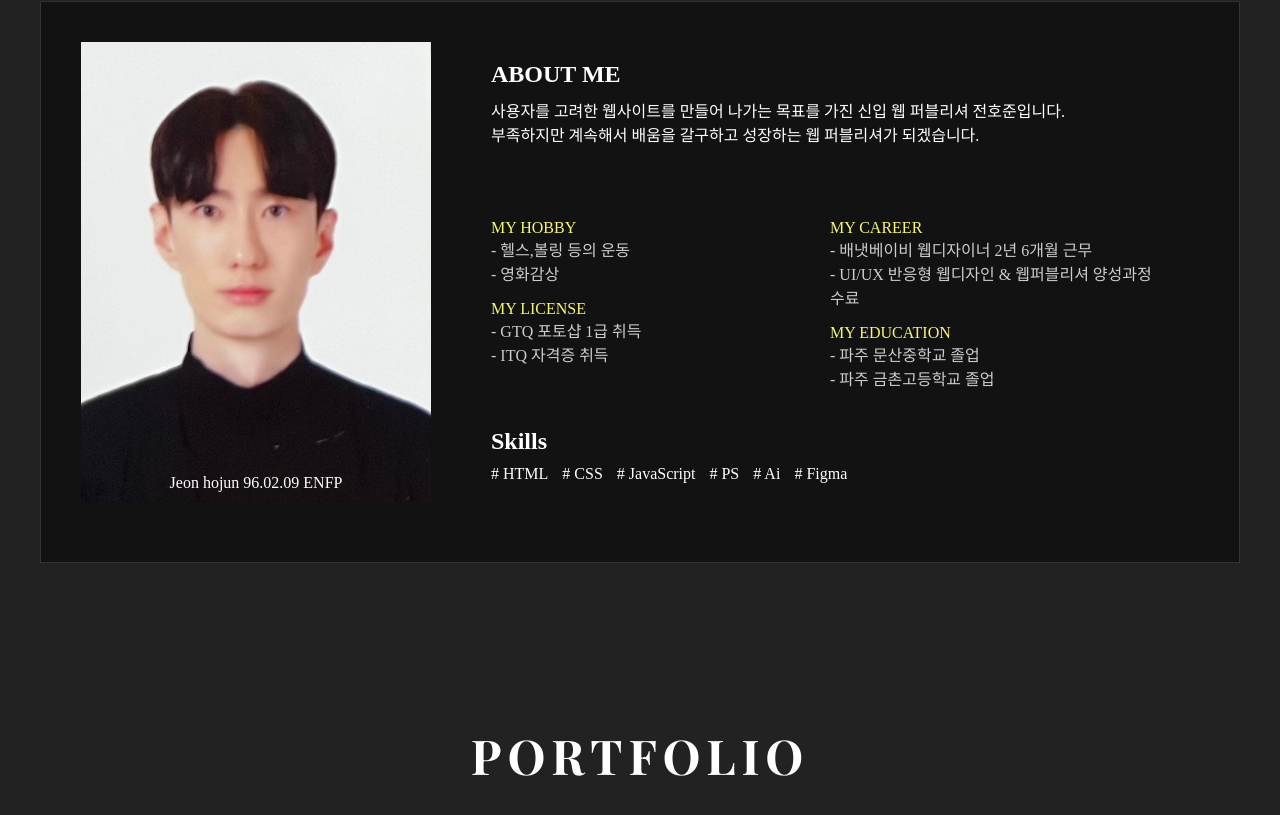
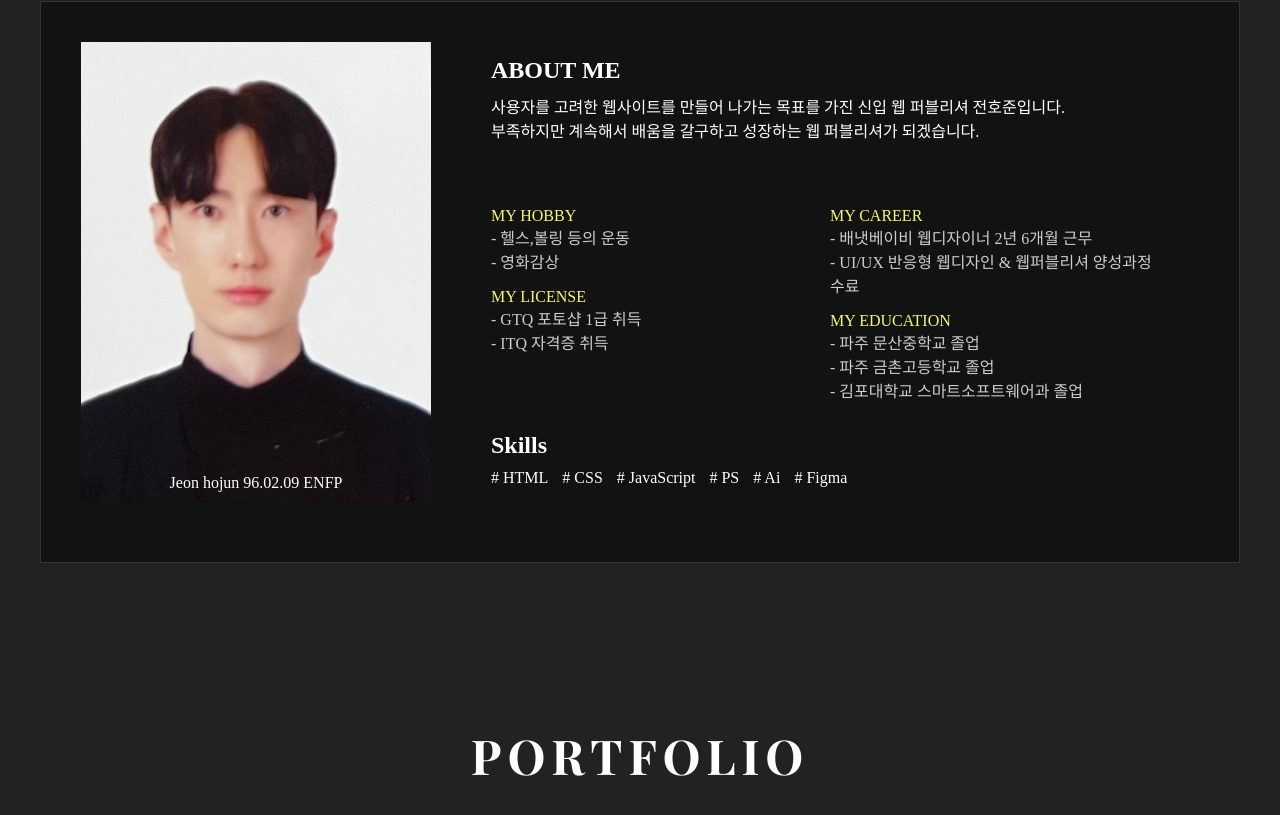
Before and after one commit to ghwns2173/portfolio_2, a plain HTML site: page index.html in a window 1280 px wide. Shown: the part 973-1788 px from the top of the page. Drawn offline with nearby package versions, Linux system fonts and the light colour scheme; a web font is replaced by a local one.

Commit message:
sixth commit

```diff
--- a/index.html
+++ b/index.html
@@ -142,7 +142,8 @@
                     - UI/UX 반응형 웹디자인 & 웹퍼블리셔 양성과정 수료
                     <div class="sub">MY EDUCATION</div>
                     - 파주 문산중학교 졸업 <br>
-                    - 파주 금촌고등학교 졸업
+                    - 파주 금촌고등학교 졸업 <br>
+                    - 김포대학교 스마트소프트웨어과 졸업
                     </div>
                 </li>
               </ul>
```
